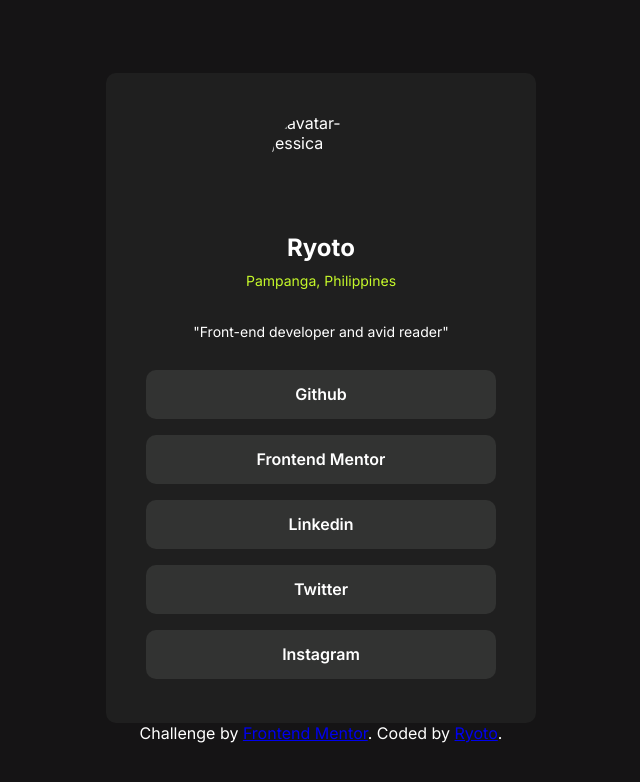
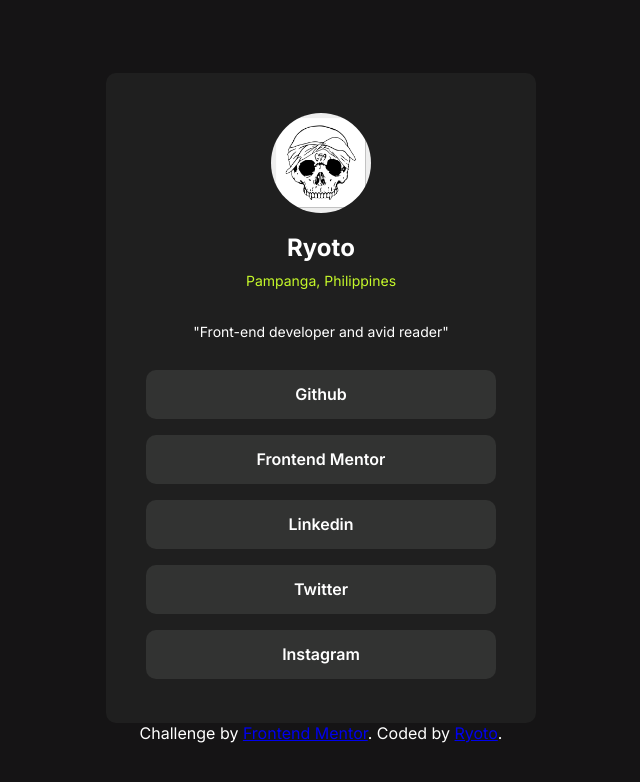
Before and after one commit to Ryoto-stack/social_links, a plain HTML site: page index.html in a window 1280 px wide. Shown: the whole page, without its empty margins (319-959 px from the left). Drawn offline with Linux system fonts and the light colour scheme; the site is published under a folder, as on GitHub Pages, so addresses that start at the root find nothing.

Commit message:
fix broken images

```diff
--- a/index.html
+++ b/index.html
@@ -22,7 +22,7 @@
   </head>
   <body>
     <div class="container">
-      <img src="/assets/images/g59.jpg" alt="avatar-jessica" />
+      <img src="./assets/images/g59.jpg" alt="avatar-jessica" />
       <div class="info">
         <h2>Ryoto</h2>
         <p class="location">Pampanga, Philippines</p>
```
